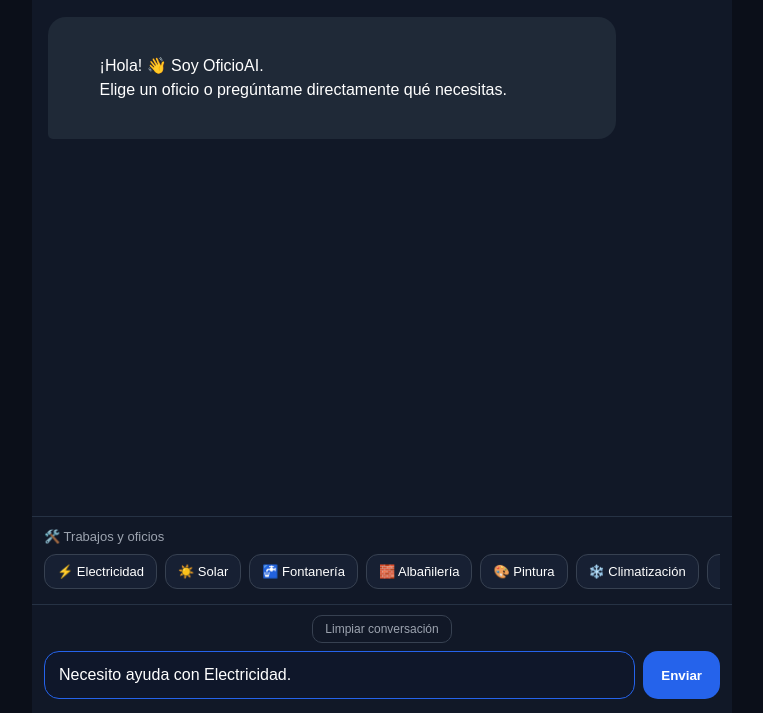
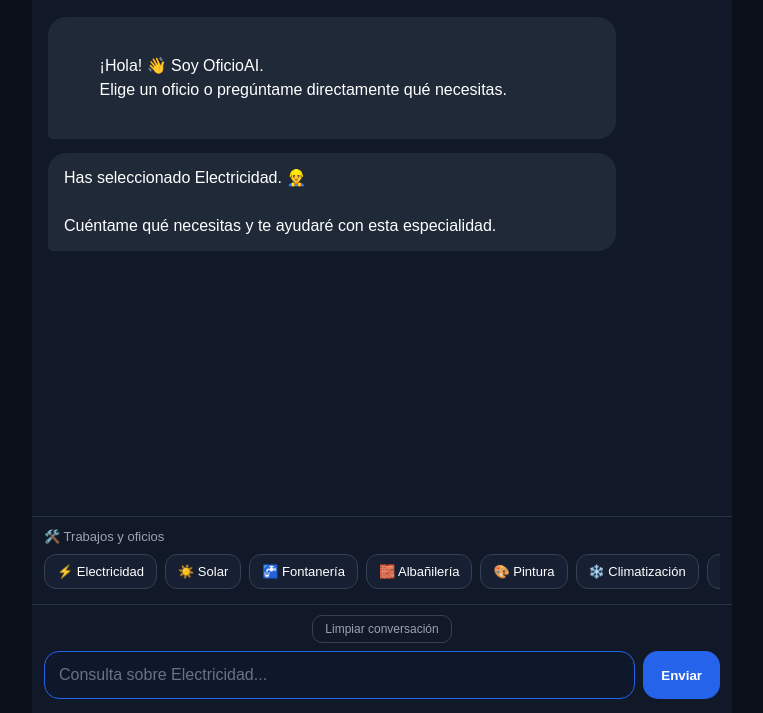
Before and after one commit to pelov-89/Oficioai, a website: page index.html in a window 1280 px wide. Both pictures are taken after a click on the button "⚡ Electricidad". Shown: the part 87-800 px from the top of the page, without its empty margins (258-1021 px from the left). Drawn offline with Linux system fonts and the light colour scheme.

Commit message:
Refactor seleccionar function for better message handling
Refactor 'seleccionar' function to store selected profession and update chat messages accordingly.

```diff
--- a/index.html
+++ b/index.html
@@ -258,14 +258,29 @@
 
   <script>
 
-    function seleccionar(oficio) {
+let oficioSeleccionado = "";
 
-      const input = document.getElementById("mensaje");
+function seleccionar(oficio) {
 
-      input.value = "Necesito ayuda con " + oficio + ". ";
+  oficioSeleccionado = oficio;
 
-      input.focus();
-    }
+  const chat = document.getElementById("chat");
+  const input = document.getElementById("mensaje");
+
+  const mensaje = document.createElement("div");
+  mensaje.className = "mensaje bot";
+
+  mensaje.textContent =
+    "Has seleccionado " + oficio + ". 👷‍♂️\n\n" +
+    "Cuéntame qué necesitas y te ayudaré con esta especialidad.";
+
+  chat.appendChild(mensaje);
+
+  input.placeholder = "Consulta sobre " + oficio + "...";
+  input.focus();
+
+  chat.scrollTop = chat.scrollHeight;
+}
 
     async function enviar() {
 
@@ -300,8 +315,10 @@
             "Content-Type": "application/json"
           },
           body: JSON.stringify({
-            mensaje: texto
-          })
+  mensaje: oficioSeleccionado
+    ? "Especialidad: " + oficioSeleccionado + "\nConsulta: " + texto
+    : texto
+})
         });
 
         const datos = await respuesta.json();
```
